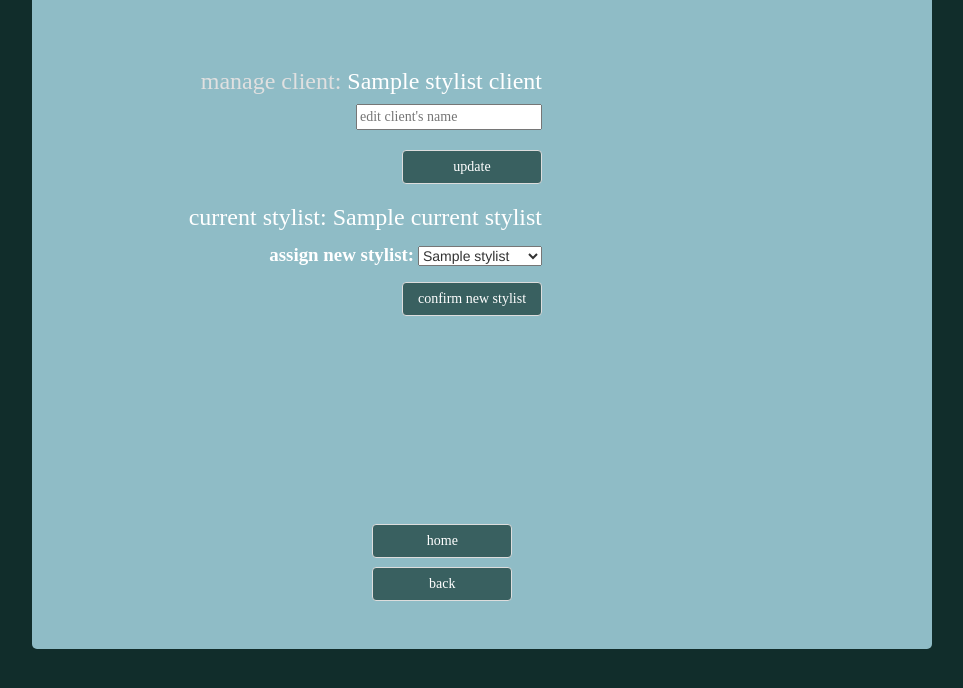
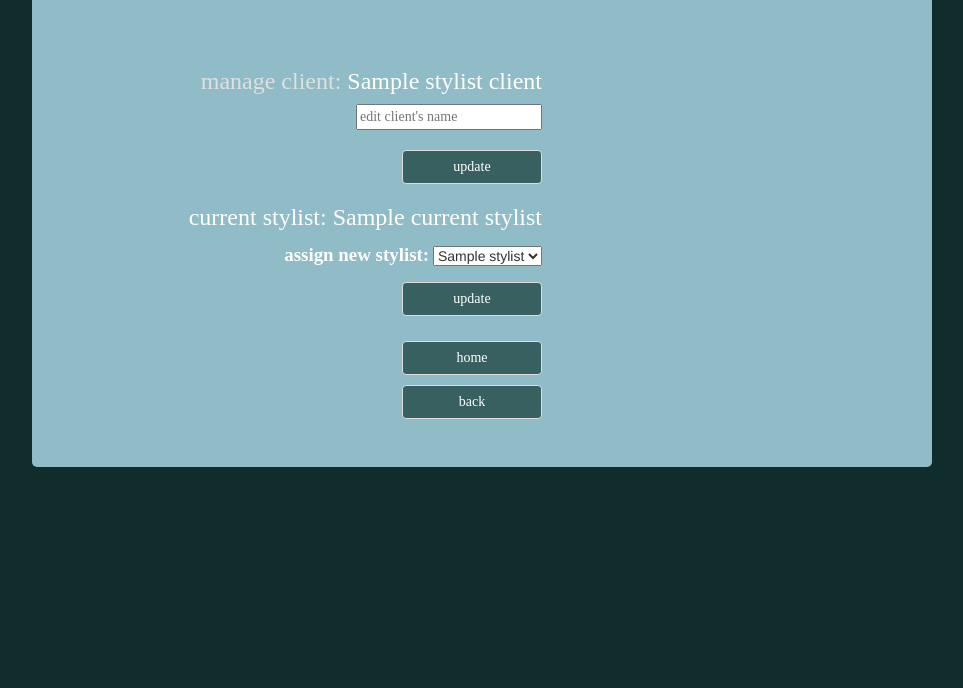
Before and after one commit to FisherKyle/HairSalonSQL, a PHP site: the page made by views/client_details.html.twig in a window 1280 px wide. Shown: the top 688 px of the page, without its empty margins (158-1121 px from the left). Run offline with PHP 8.4, Linux system fonts and the light colour scheme; the template is opened without the code that fills it: most values are stand-ins (such as "Sample title", 1, 10 or a date in 2020); some libraries are stand-ins or nearby versions.

Commit message:
stylize client update page.

```diff
--- a/views/client_details.html.twig
+++ b/views/client_details.html.twig
@@ -24,25 +24,26 @@
 
                     <h3>current stylist: {{ current_stylist.getName }}</h3>
 
-                    <div>
                         <form action="client_details/{{stylist_clients.getId}}/{{current_stylist.getId}}/select" method="post">
-                            <label for="stylist_select">assign new stylist:</label>
-                            <select class="stylist_select">
-                                <optgroup label="{{current_stylist.getName}}">
-                                    {% for stylist in stylists %}
-                                <li><option name="select_new_stylist" value="{{stylist.getId }}">{{stylist.getName}}</option>
-                                </li>
-                                    {% endfor %}
-                            </select></br>
-                            <button type="submit" class="btn btn-default">confirm new stylist</button>
-                    </div>
+                            <div class="form-group">
+                                <label for="selected_stylist_id">assign new stylist:</label>
+                                <select name="selected_stylist_id" class="selected_stylist_id" id="selected_stylist_id" required>
+                                        {% for stylist in stylists %}
+                                            <option value = "{{stylist.getId}}"> {{stylist.getName}} </option>
+                                        {% endfor %}
+                                        <input class="form-control" id="selected_stylist_id" name="_method" type="hidden" value="patch"></br>
+
+                                        <button class="btn btn-default" type="submit" value="submit" name="selected_stylist_id">update</button>
+                                </select></br>
+                            </div>
+                        </form>
 
 
 
 {# nav buttons ________________ #}
-                <div class = "col_xs_3" id="nav">
+                <div class = "col_xs_3" id="nav_client_detail">
                     <button class="btn btn-success"><a href="/">home</a></button></br>
-                    <button class="btn btn-success"><a href="/stylists_page">back</a></button>
+                    <button class="btn btn-success"><a href="/stylist_details/{{current_stylist.getId}}">back</a></button>
                 </div>
             </div>
         </div>
--- a/web/styles.css
+++ b/web/styles.css
@@ -151,3 +151,11 @@ label {
     margin-left: 5%;
     margin-top: 1px;
 }
+
+#nav_client_details {
+    margin-top: 20%;
+    text-align: right;
+    margin-right: 6%;
+    float:bottom;
+    float:right;
+}
```
Also changed, not shown: app/app.php (+9 -5 lines).
